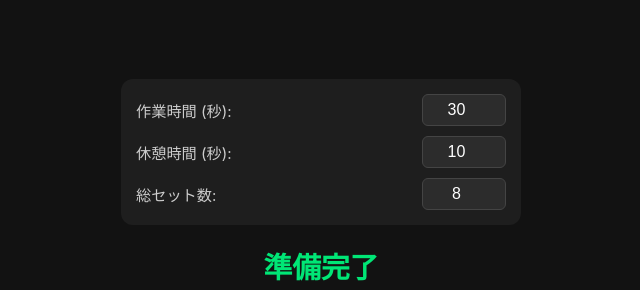
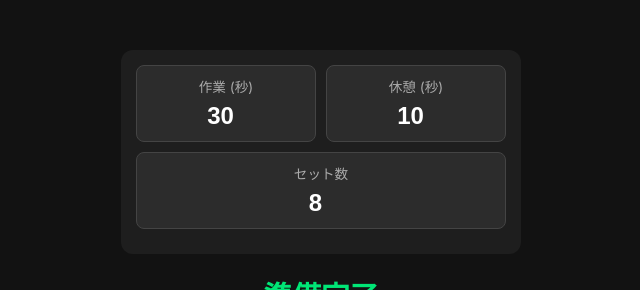
Before and after one commit to y08katsuyama/interval-timer, a plain HTML site: page index.html in a window 1280 px wide. Shown: the part 104-394 px from the top of the page, without its empty margins (319-959 px from the left). Drawn offline with Linux system fonts and the light colour scheme.

Commit message:
Update index.html

```diff
--- a/index.html
+++ b/index.html
@@ -23,40 +23,46 @@
             width: 100%;
             max-width: 400px;
         }
+        /* 手書きメモに合わせた設定パネルのレイアウト */
         .settings-panel {
             background-color: #1e1e1e;
             padding: 15px;
             border-radius: 12px;
             margin-bottom: 20px;
-            text-align: left;
         }
-        .setting-item {
+        .setting-row {
             display: flex;
-            justify-content: space-between;
-            align-items: center;
+            gap: 10px;
             margin-bottom: 10px;
         }
-        .setting-item:last-child {
-            margin-bottom: 0;
+        .setting-field {
+            flex: 1;
+            background-color: #2c2c2c;
+            padding: 10px;
+            border-radius: 8px;
+            border: 1px solid #444;
+            text-align: center;
         }
-        .setting-item label {
-            font-size: 0.95rem;
-            color: #ccc;
+        .setting-field label {
+            display: block;
+            font-size: 0.85rem;
+            color: #aaa;
+            margin-bottom: 5px;
         }
-        .setting-item input {
-            width: 70px;
-            padding: 6px;
-            font-size: 1rem;
+        .setting-field input {
+            width: 100%;
+            font-size: 1.5rem;
+            font-weight: bold;
             text-align: center;
-            background-color: #2c2c2c;
+            background-color: transparent;
             color: #fff;
-            border: 1px solid #444;
-            border-radius: 6px;
+            border: none;
+            outline: none;
         }
         .status {
             font-size: 1.8rem;
             color: #00e676;
-            margin-bottom: 10px;
+            margin-bottom: 5px;
             font-weight: bold;
         }
         .timer-display {
@@ -93,18 +99,23 @@
 <body>
 
     <div class="container">
+        <!-- 手書きメモを再現した設定入力エリア -->
         <div class="settings-panel" id="settingsPanel">
-            <div class="setting-item">
-                <label for="workInput">作業時間 (秒):</label>
-                <input type="number" id="workInput" value="30" min="1" oninput="applySettings()">
+            <div class="setting-row">
+                <div class="setting-field">
+                    <label>作業 (秒)</label>
+                    <input type="number" id="workInput" value="30" min="1" oninput="applySettings()">
+                </div>
+                <div class="setting-field">
+                    <label>休憩 (秒)</label>
+                    <input type="number" id="restInput" value="10" min="0" oninput="applySettings()">
+                </div>
             </div>
-            <div class="setting-item">
-                <label for="restInput">休憩時間 (秒):</label>
-                <input type="number" id="restInput" value="10" min="0" oninput="applySettings()">
-            </div>
-            <div class="setting-item">
-                <label for="setInput">総セット数:</label>
-                <input type="number" id="setInput" value="8" min="1" oninput="applySettings()">
+            <div class="setting-row">
+                <div class="setting-field">
+                    <label>セット数</label>
+                    <input type="number" id="setInput" value="8" min="1" oninput="applySettings()">
+                </div>
             </div>
         </div>
 
@@ -157,7 +168,7 @@
             updateDisplay();
         }
 
-        // 通常のビープ音（カウントダウン用）
+        // カウントダウン中のビープ音（残り3秒など）
         function beep() {
             try {
                 const audioCtx = new (window.AudioContext || window.webkitAudioContext)();
@@ -176,14 +187,14 @@
             }
         }
 
-        // タイムアップ時（0秒）の強調したブザー音と長めのバイブレーション
+        // カウントが0になった瞬間のタイムアップブザー
         function timeUpAlert() {
             try {
                 const audioCtx = new (window.AudioContext || window.webkitAudioContext)();
                 const osc = audioCtx.createOscillator();
                 const gain = audioCtx.createGain();
-                osc.type = 'square'; // 少し目立つ音色
-                osc.frequency.value = 1200; // 高めの音
+                osc.type = 'square';
+                osc.frequency.value = 1200;
                 osc.connect(gain);
                 gain.connect(audioCtx.destination);
                 osc.start();
@@ -191,7 +202,6 @@
                 osc.stop(audioCtx.currentTime + 0.5);
             } catch (e) {}
             if (navigator.vibrate) {
-                // ブルッ、ブルッ、と強めに2回振動させる
                 navigator.vibrate([300, 100, 300]);
             }
         }
@@ -220,14 +230,18 @@
                 timerId = setInterval(() => {
                     if (currentTime > 0) {
                         currentTime--;
-                        if (currentTime <= 3 && currentTime > 0) {
-                            beep(); // 残り3秒のカウントダウン音
+                        updateDisplay();
+
+                        // 0になった瞬間（00:00になったとき）
+                        if (currentTime === 0) {
+                            timeUpAlert();
                         }
-                        updateDisplay();
+                        // 残り1〜3秒のときのカウントダウン音
+                        else if (currentTime <= 3) {
+                            beep();
+                        }
                     } else {
-                        // タイムアップ（0秒になった瞬間）
-                        timeUpAlert();
-
+                        // 0秒表示の次のインターバルでフェーズを切り替える
                         if (isWorkPhase) {
                             isWorkPhase = false;
                             statusText.innerText = '休憩中';
@@ -265,17 +279,4 @@
             currentSet = 1;
             workTime = parseInt(workInput.value) || 30;
             currentTime = workTime;
-            statusText.innerText = '準備完了';
-            statusText.style.color = '#00e676';
-            mainBtn.innerText = 'スタート';
-            mainBtn.className = 'btn-start';
-            workInput.disabled = false;
-            restInput.disabled = false;
-            setInput.disabled = false;
-            updateDisplay();
-        }
-
-        updateDisplay();
-    </script>
-</body>
-</html>
+            statusText.inn
```
